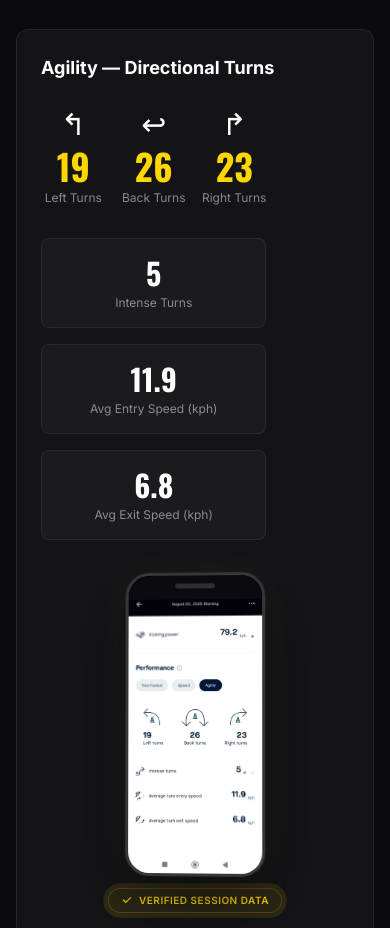
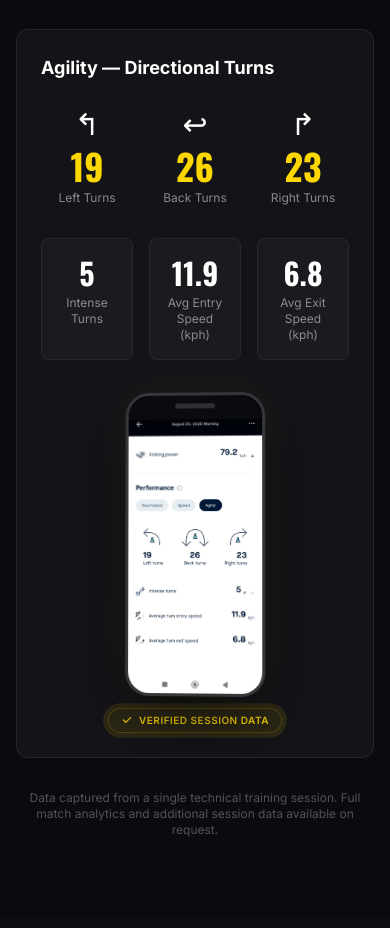
Before and after one commit to TradeFiti/player, a plain HTML site: page index.html in a window 390 px wide. Shown: the part 6499-7427 px from the top of the page. Drawn offline with nearby package versions, Linux system fonts and the light colour scheme; animation ran at ten frames a second.

Commit message:
fix: center agility stats and phone mockup on mobile
Co-Authored-By: Claude Opus 4.6 (1M context) <noreply@anthropic.com>

```diff
--- a/index.html
+++ b/index.html
@@ -618,9 +618,9 @@
       <div class="glass-card p-6 sm:p-8 mb-8" data-aos="fade-up" data-aos-delay="100">
         <h3 class="text-white font-bold text-lg mb-6">Agility — Directional Turns</h3>
 
-        <div class="flex flex-col-reverse md:flex-row gap-8 items-start">
+        <div class="flex flex-col-reverse md:flex-row gap-8 items-center">
           <!-- Phone screenshot -->
-          <div class="flex flex-col items-center gap-3 self-center" data-aos="fade-right" data-aos-delay="300">
+          <div class="flex flex-col items-center gap-3" data-aos="fade-right" data-aos-delay="300">
             <div class="phone-mockup">
               <img src="assets/images/stats-agility.jpeg" alt="Live session data — Agility performance breakdown" loading="lazy" />
             </div>
@@ -631,7 +631,7 @@
           </div>
 
           <!-- Stats column -->
-          <div class="flex-1 min-w-0">
+          <div class="flex-1 min-w-0 w-full">
             <div class="grid grid-cols-3 gap-4 text-center mb-8">
               <div>
                 <p class="text-3xl mb-1">↰</p>
@@ -651,7 +651,7 @@
             </div>
 
             <!-- Additional agility metrics -->
-            <div class="grid grid-cols-1 sm:grid-cols-3 gap-4">
+            <div class="grid grid-cols-3 gap-4">
               <div class="bg-white/[0.03] border border-white/[0.06] rounded-lg p-4 text-center">
                 <p class="stat-number text-3xl font-black text-white mb-1" data-target="5" data-decimals="0">0</p>
                 <p class="text-white/50 text-xs">Intense Turns</p>
```
